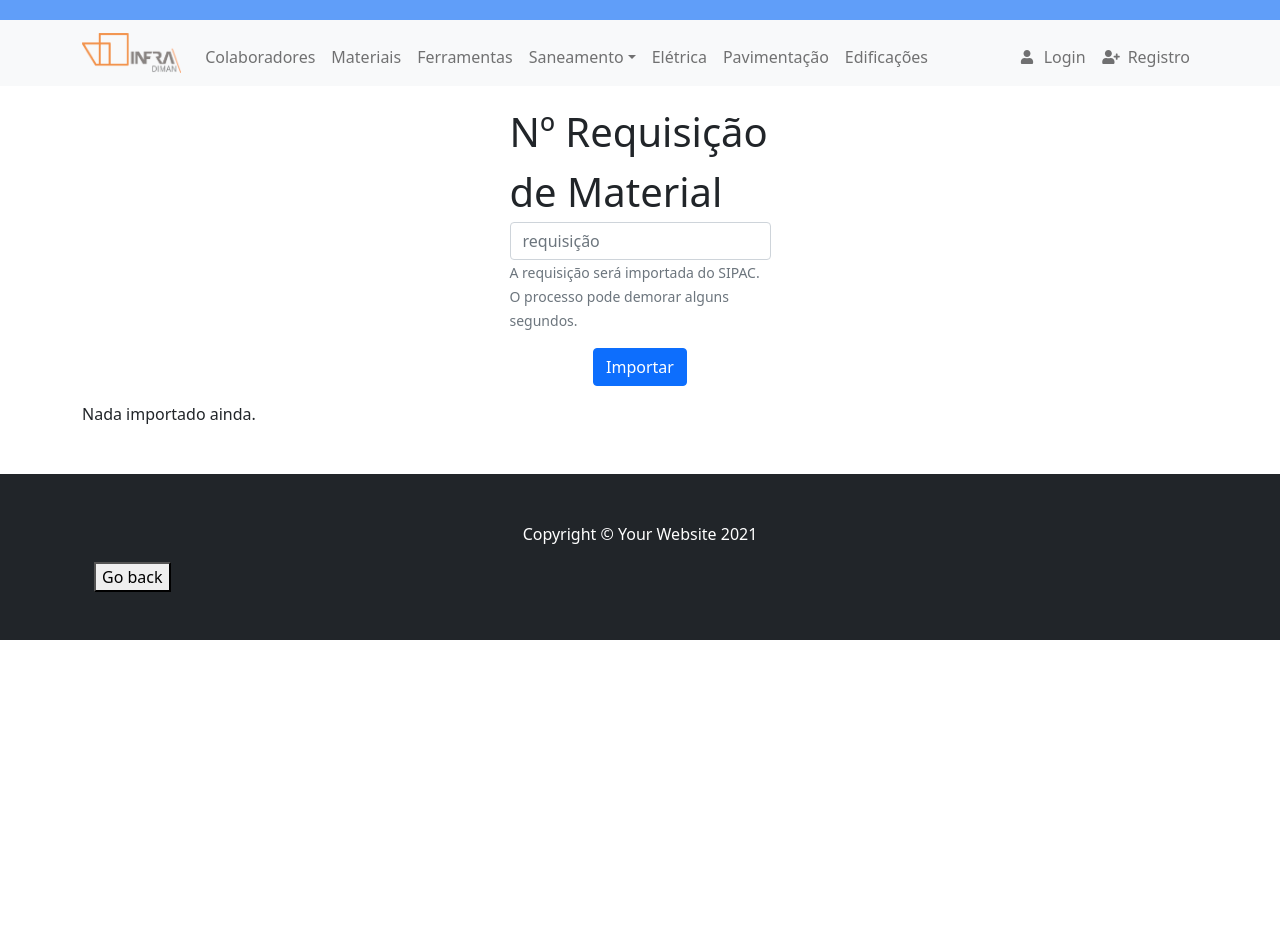
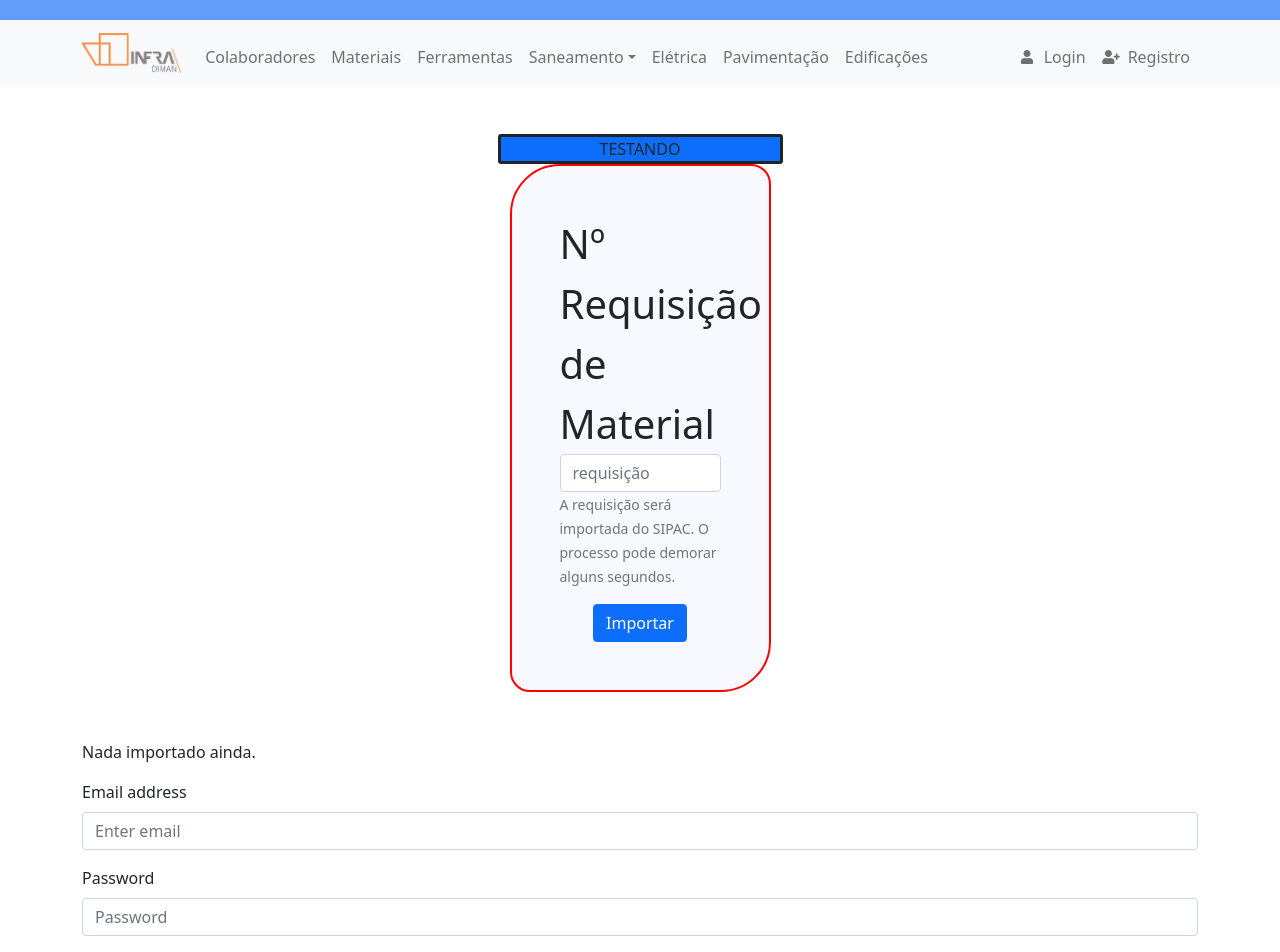
Before and after one commit to mykael90/app_diman, a React (Create React App) app: page /materials in a window 1280 px wide. Shown: the top 952 px of the page. Before the commit the page ends 800 px from the top, so only its background shows below. Built offline with nearby package versions, Linux system fonts and the light colour scheme.

Commit message:
manage styles

```diff
--- a/src/pages/Materials/index.js
+++ b/src/pages/Materials/index.js
@@ -4,8 +4,9 @@ import { get } from 'lodash';
 import { Container, Row, Col, Form, Button } from 'react-bootstrap';
 import { toast } from 'react-toastify';
 import axios from 'axios';
+
+import { StyledForm } from './styled';
 import Loading from '../../components/Loading';
-
 import Result from './result';
 
 export default function inputMaterial() {
@@ -40,22 +41,27 @@ export default function inputMaterial() {
   return (
     <Container>
       <Loading isLoading={isLoading} />
-      <Row className="my-2 py-2 justify-content-center">
+      <Row className="py-5 justify-content-center">
         <Col xs="6" lg="3">
-          <Form>
-            <Form.Group className="mb-3" controlId="formBasicEmail">
-              <Form.Label class="fs-1">Nº Requisição de Material</Form.Label>
-              <Form.Control
+          <Row className="border border-3 rounded-1 border-dark bg-primary justify-content-center">
+            TESTANDO
+          </Row>
+          <StyledForm py="5" px="5" my="5" mx="5">
+            <StyledForm.Group className="mb-3" controlId="formBasicEmail">
+              <StyledForm.Label class="fs-1">
+                Nº Requisição de Material
+              </StyledForm.Label>
+              <StyledForm.Control
                 type="text"
                 value={reqmat}
                 onChange={(e) => setReqmat(e.target.value)}
                 placeholder="requisição"
               />
-              <Form.Text className="text-muted">
+              <StyledForm.Text className="text-muted">
                 A requisição será importada do SIPAC. O processo pode demorar
                 alguns segundos.
-              </Form.Text>
-            </Form.Group>
+              </StyledForm.Text>
+            </StyledForm.Group>
 
             <div className="text-center">
               <Button
@@ -67,7 +73,7 @@ export default function inputMaterial() {
                 Importar
               </Button>
             </div>
-          </Form>
+          </StyledForm>
         </Col>
       </Row>
       {Object.keys(sipac).length === 0 ? (
@@ -75,6 +81,17 @@ export default function inputMaterial() {
       ) : (
         <Result {...sipac} />
       )}
+
+      <Form>
+        <Form.Group className="mb-3" controlId="formGroupEmail">
+          <Form.Label>Email address</Form.Label>
+          <Form.Control type="email" placeholder="Enter email" />
+        </Form.Group>
+        <Form.Group className="mb-3" controlId="formGroupPassword">
+          <Form.Label>Password</Form.Label>
+          <Form.Control type="password" placeholder="Password" />
+        </Form.Group>
+      </Form>
     </Container>
   );
 }
--- /dev/null
+++ b/src/pages/Materials/styled.js
@@ -0,0 +1,9 @@
+import styled from 'styled-components';
+import { Form } from 'react-bootstrap';
+
+export const StyledForm = styled(Form)`
+  background: #f8f8ff;
+  padding: 3em 3em;
+  border: 2px solid red;
+  border-radius: 50px 20px;
+`;
```
